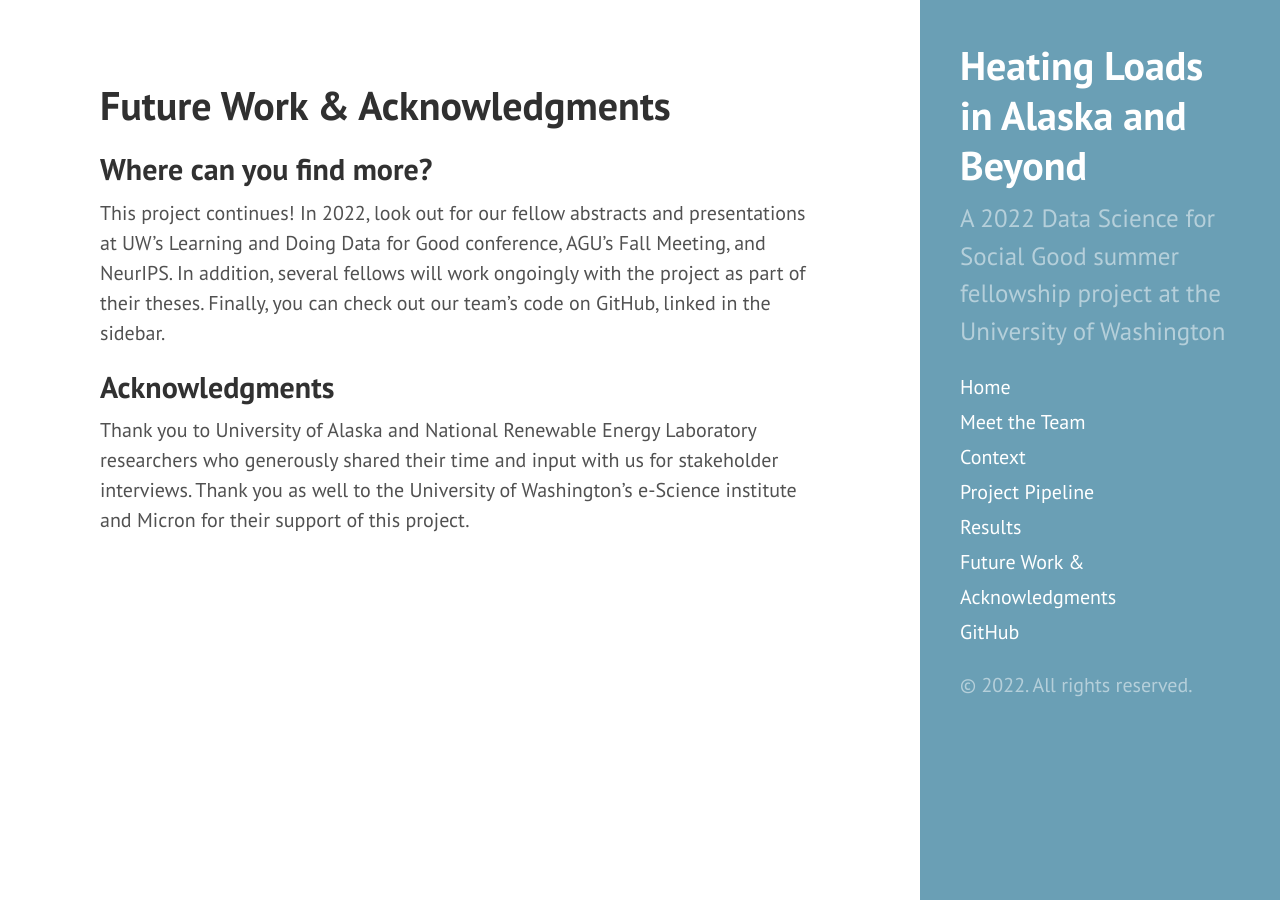
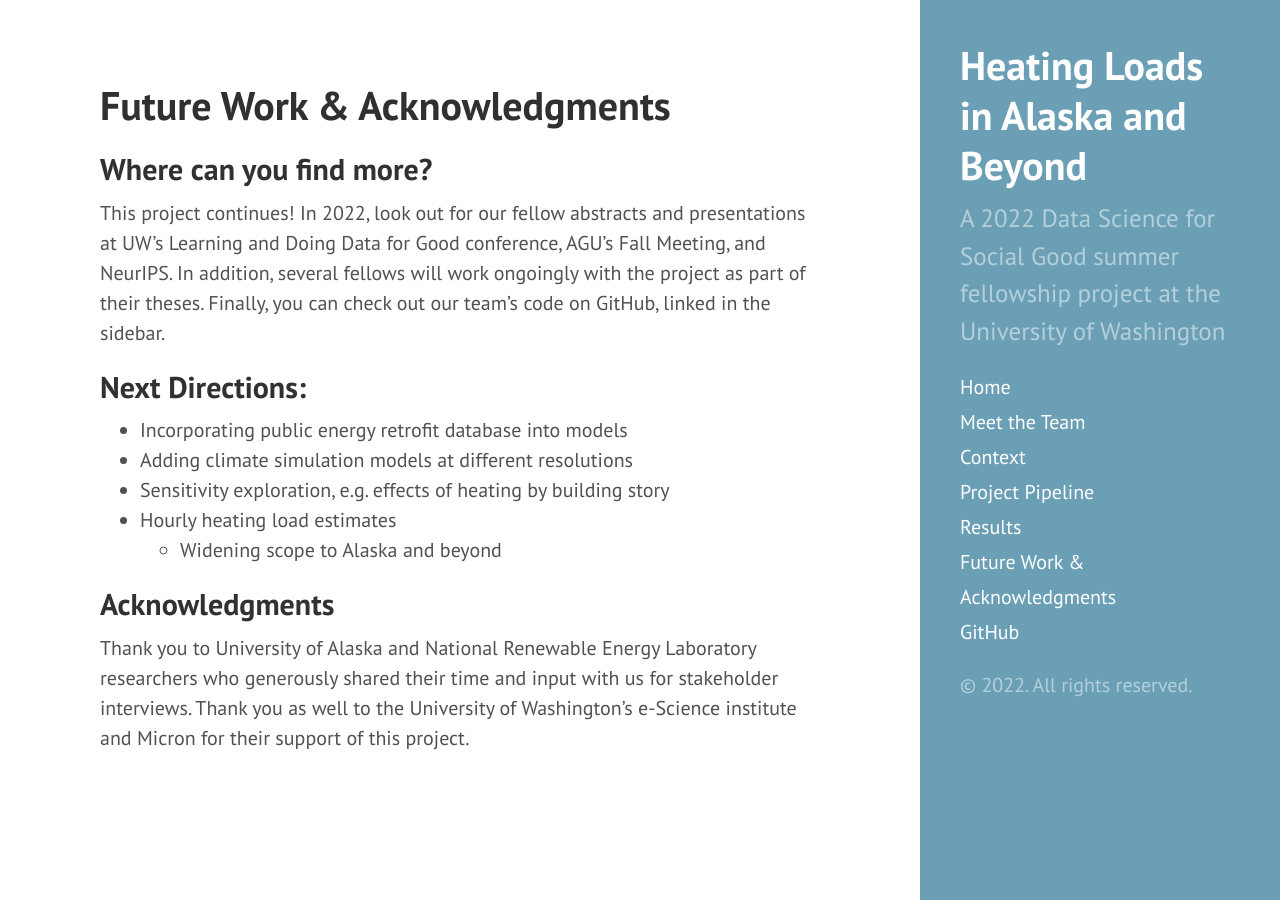
Before and after one commit to uwescience/DSSG2022_heating_loads, a Jekyll site: the page built from future.md, in a window 1280 px wide. Built offline with Jekyll 4.4.1, drawn with Linux system fonts in a browser that asks for light colours.

Commit message:
Update future.md

```diff
--- a/future.md
+++ b/future.md
@@ -6,5 +6,12 @@ title: Future Work & Acknowledgments
 ## Where can you find more?
 This project continues! In 2022, look out for our fellow abstracts and presentations at UW's Learning and Doing Data for Good conference, AGU's Fall Meeting, and NeurIPS. In addition, several fellows will work ongoingly with the project as part of their theses. Finally, you can check out our team's code on GitHub, linked in the sidebar.
 
+## Next Directions:
++ Incorporating public energy retrofit database into models
++ Adding climate simulation models at different resolutions
++ Sensitivity exploration, e.g. effects of heating by building story
++ Hourly heating load estimates
+  + Widening scope to Alaska and beyond
+
 ## Acknowledgments
 Thank you to University of Alaska and National Renewable Energy Laboratory researchers who generously shared their time and input with us for stakeholder interviews. Thank you as well to the University of Washington's e-Science institute and Micron for their support of this project.
```
